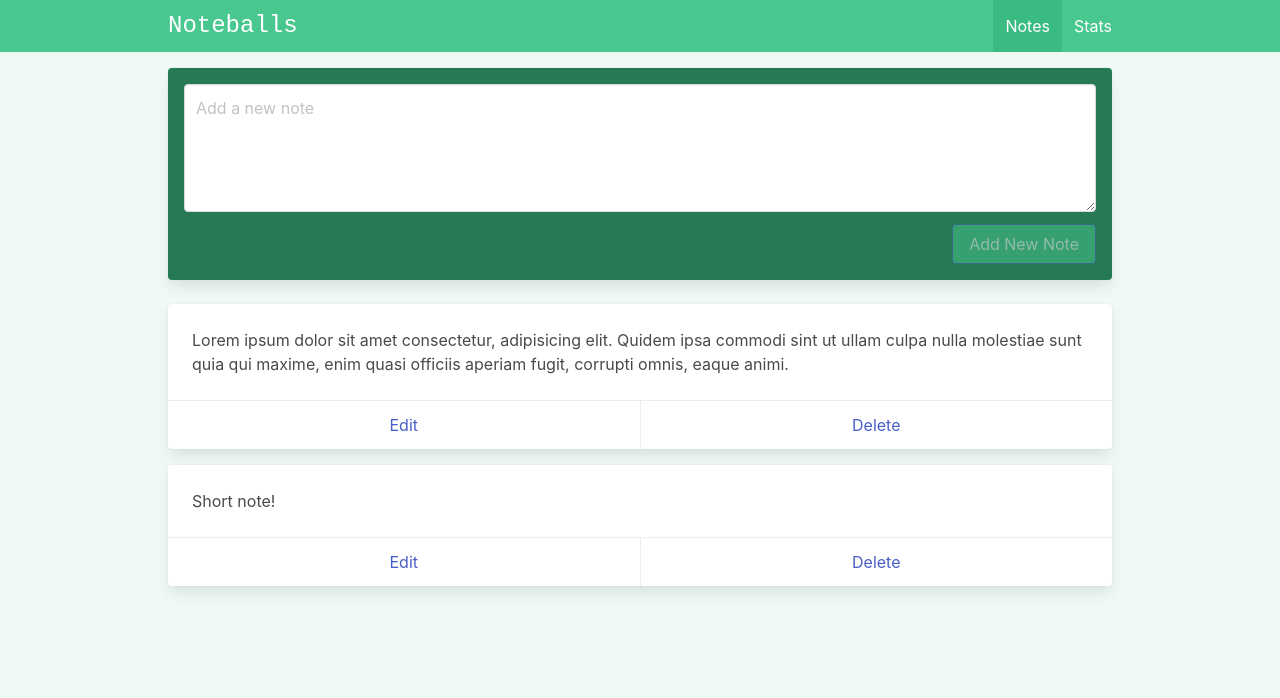
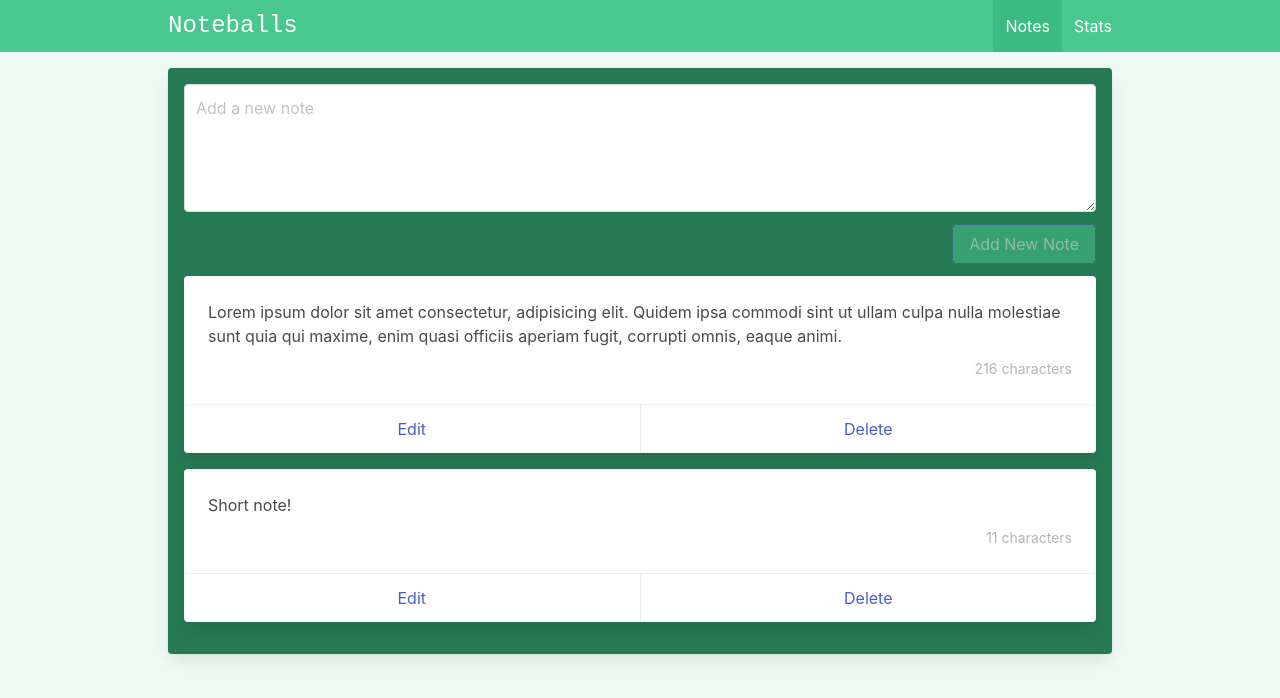
Before and after one commit to Victhor-um/pinia-noteballs, a Vue app: page /#/ in a window 1280 px wide. Shown: the top 698 px of the page. Built offline with nearby package versions, Linux system fonts and the light colour scheme.

Commit message:
feat: add characters length

```diff
--- /dev/null
+++ b/src/components/SimpleNote.vue
@@ -0,0 +1,32 @@
+<template>
+  <div class="card mb-4">
+    <div class="card-content">
+      <div class="content">
+        {{ note.content }}
+        <div class="has-text-right has-text-grey-light mt-2">
+          <small>{{ characterLength }}</small>
+        </div>
+      </div>
+    </div>
+    <footer class="card-footer">
+      <a href="#" class="card-footer-item">Edit</a>
+      <a href="#" class="card-footer-item">Delete</a>
+    </footer>
+  </div>
+</template>
+
+<script setup>
+import { computed } from "vue";
+const props = defineProps({
+  note: Object,
+  required: true,
+});
+
+const characterLength = computed(() => {
+  const description =
+    props.note.content.length > 1 ? "characters" : "character";
+  return `${props.note.content.length} ${description}`;
+});
+</script>
+
+<style lang="scss" scoped></style>
--- a/src/views/ViewNotes.vue
+++ b/src/views/ViewNotes.vue
@@ -23,23 +23,13 @@
           </button>
         </div>
       </div>
-    </div>
-
-    <div v-for="note in notes" :key="note.id" class="card mb-4">
-      <div class="card-content">
-        <div class="content">
-          {{ note.content }}
-        </div>
-      </div>
-      <footer class="card-footer">
-        <a href="#" class="card-footer-item">Edit</a>
-        <a href="#" class="card-footer-item">Delete</a>
-      </footer>
+      <SimpleNote v-for="note in notes" :key="note.id" :note="note" />
     </div>
   </div>
 </template>
 <script setup>
 import { ref } from "vue";
+import SimpleNote from "@/components/SimpleNote.vue";
 
 const newNote = ref("");
 const newNoteRef = ref(null);
```
